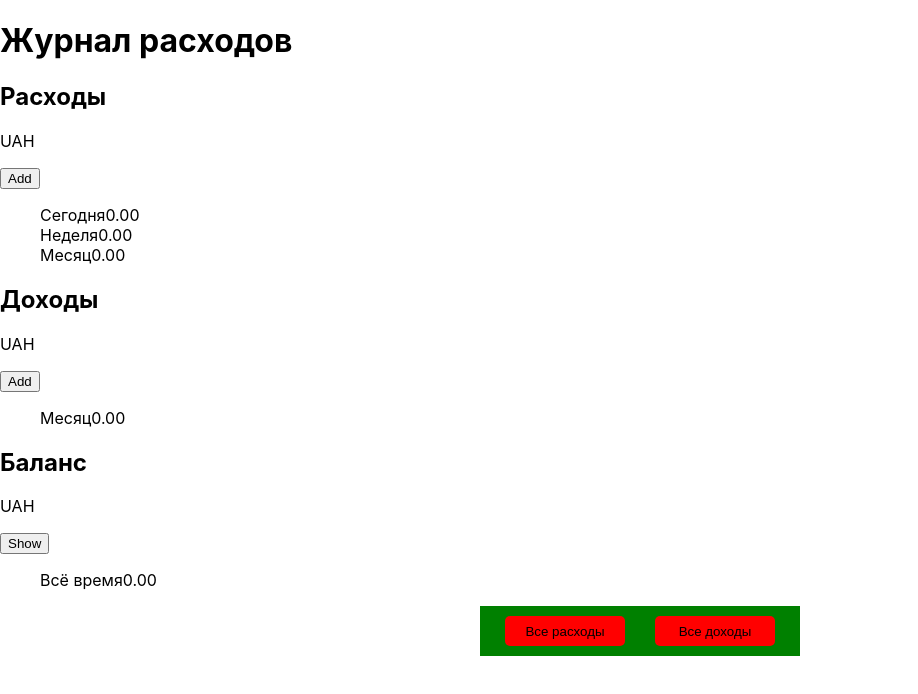
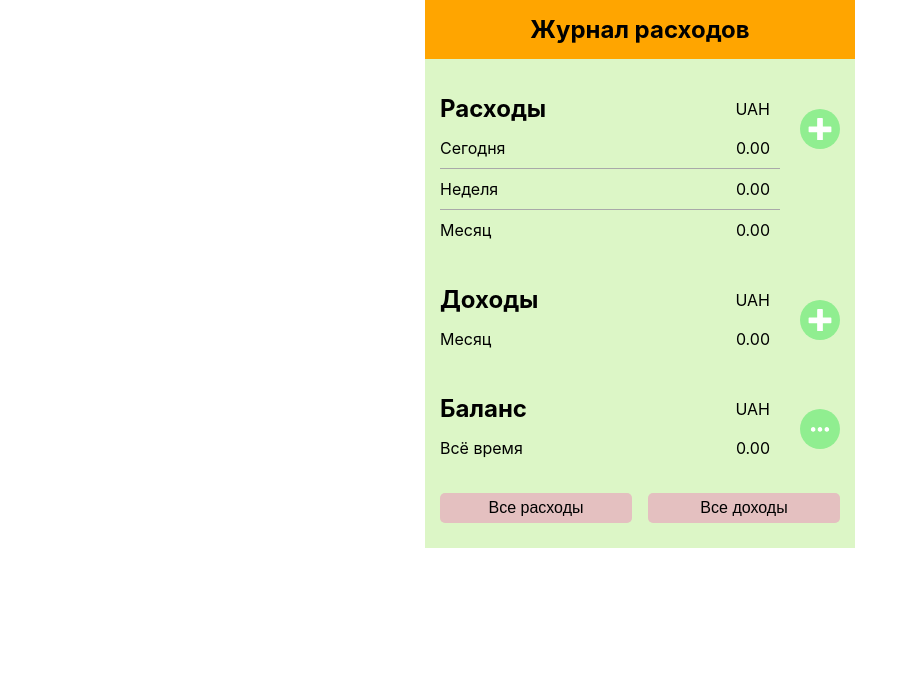
Before and after one commit to z9877969/bc11, a React (Create React App) app: page / in a window 1280 px wide. Shown: the top 694 px of the page, without its empty margins (0-918 px from the left). Built offline with nearby package versions, Linux system fonts and the light colour scheme.

Commit message:
adds styles to MainPage

```diff
--- a/src/components/App/App.jsx
+++ b/src/components/App/App.jsx
@@ -1,7 +1,6 @@
 import MainPage from "../_pages/MainPage/MainPage";
 import TransactionPage from '../_pages/TransactionPage/TransactionPage'
 import "./App.css";
-import s from '../StatisticsBtns/StatisticsBtns.module.css';
 
 const App = () => {
   return (
--- a/src/components/MainInfo/MainInfo.jsx
+++ b/src/components/MainInfo/MainInfo.jsx
@@ -1,17 +1,28 @@
-const MainInfo = ({ title, btnTitle, options }) => {
+import sprite from "../../assets/icons/sprite.svg";
+import s from "./MainInfo.module.css";
+
+const MainInfo = ({ title, btnIcon, options }) => {
   return (
-    <section>
-      <h2>{title}</h2>
-      <p>UAH</p>
-      <button type="button">{btnTitle}</button>
-      <ul>
-        {options.map(({ name, period, sum }) => (
-          <li key={name}>
-            <span>{period}</span>
-            <span>{sum}</span>
-          </li>
-        ))}
-      </ul>
+    <section className={s.section}>
+      <div className={s.mainWrapper}>
+        <div className={s.titleWrapper}>
+          <h2 className={s.title}>{title}</h2>
+          <p className={s.currency}>UAH</p>
+        </div>
+        <ul className={s.list}>
+          {options.map(({ name, period, sum }) => (
+            <li className={s.item} key={name}>
+              <span className={s.period}>{period}</span>
+              <span className={s.sum}>{sum}</span>
+            </li>
+          ))}
+        </ul>
+      </div>
+      <button className={s.btn} type="button">
+        <svg>
+          <use href={sprite + "#" + btnIcon}></use>
+        </svg>
+      </button>
     </section>
   );
 };
--- /dev/null
+++ b/src/components/MainInfo/MainInfo.module.css
@@ -0,0 +1,52 @@
+.section {
+  display: flex;
+  padding: 15px 0;
+}
+
+.mainWrapper {
+  flex-grow: 1;
+}
+
+.titleWrapper,
+.item {
+  display: flex;
+  justify-content: space-between;
+}
+
+.title,
+.currency {
+  padding: 5px 0;
+}
+
+.currency,
+.sum {
+  display: flex;
+  align-items: center;
+  padding-right: 10px;
+}
+
+.item {
+  padding: 10px 0;
+}
+
+.item:not(:last-child) {
+  border-bottom: 1px solid darkgrey;
+}
+
+.btn {
+  display: flex;
+  justify-content: center;
+  align-items: center;
+  margin-top: 20px;
+  margin-left: 20px;
+  width: 40px;
+  height: 40px;
+  border-radius: 50%;
+  border: none;
+  background-color: #90ee90;
+}
+
+.btn svg {
+  height: 60%;
+  fill: #fff;
+}
--- a/src/components/StatisticsBtns/StatisticsBtns.module.css
+++ b/src/components/StatisticsBtns/StatisticsBtns.module.css
@@ -1,26 +1,18 @@
 .container {
   display: flex;
-  justify-content: space-around;
-  width: 300px;
+  justify-content: space-between;
   margin: 0 auto;
-  padding: 10px;
-  background-color: green;
+  padding: 10px 0;
 }
 
-/* .container > button {
-  width: 40%;
+.button {
+  display: flex;
+  justify-content: center;
+  align-items: center;
+  width: 48%;
   height: 30px;
   border: none;
   border-radius: 5px;
-  padding: 5px 10px;
-  background-color: red;
-} */
-
-.button {
-  width: 40%;
-  height: 30px;
-  border: none;
-  border-radius: 5px;
-  padding: 5px 10px;
-  background-color: red;
+  background-color: rgb(228, 192, 192);
+  font-size: 16px;
 }
--- a/src/components/_pages/MainPage/MainPage.jsx
+++ b/src/components/_pages/MainPage/MainPage.jsx
@@ -1,5 +1,6 @@
 import MainInfo from "../../MainInfo/MainInfo";
 import StatisticsBtns from "../../StatisticsBtns/StatisticsBtns";
+import MainSection from "../../_shared/MainSection/MainSection";
 import {
   mainInfoCosts,
   mainInfoIncomes,
@@ -8,13 +9,16 @@ import {
 
 const MainPage = () => {
   return (
-    <>
-      <h1>Журнал расходов</h1>
-      <MainInfo btnTitle={"Add"} options={mainInfoCosts} title="Расходы" />
-      <MainInfo btnTitle={"Add"} options={mainInfoIncomes} title="Доходы" />
-      <MainInfo btnTitle={"Show"} options={mainInfoBalance} title="Баланс" />
+    <MainSection title="Журнал расходов">
+      <MainInfo btnIcon="icon-plus" options={mainInfoCosts} title="Расходы" />
+      <MainInfo btnIcon="icon-plus" options={mainInfoIncomes} title="Доходы" />
+      <MainInfo
+        btnIcon="icon-navigation-more"
+        options={mainInfoBalance}
+        title="Баланс"
+      />
       <StatisticsBtns />
-    </>
+    </MainSection>
   );
 };
 
--- /dev/null
+++ b/src/components/_shared/MainSection/MainSection.jsx
@@ -0,0 +1,12 @@
+import s from "./MainSection.module.css";
+
+const MainSection = ({ children, title }) => {
+  return (
+    <section className={s.section}>
+      {title && <h1 className={s.title}>{title}</h1>}
+      <div className={s.container}>{children}</div>
+    </section>
+  );
+};
+
+export default MainSection;
--- /dev/null
+++ b/src/components/_shared/MainSection/MainSection.module.css
@@ -0,0 +1,16 @@
+.title,
+.container {
+  width: 400px;
+  margin: 0 auto;
+  background-color: rgb(220, 246, 198);
+}
+
+.title {
+  padding: 15px;
+  background-color: orange;
+  text-align: center;
+}
+
+.container {
+    padding: 15px;
+}
--- a/src/index.css
+++ b/src/index.css
@@ -14,8 +14,25 @@ code {
 
 ul {
   list-style: none;
+  padding: 0;
+}
+
+h1,
+h2,
+h3,
+p,
+ul {
+  margin: 0;
 }
 
 .button {
   background-color: blue;
 }
+
+button:active {
+  transform: scale(0.95);
+}
+
+button:hover {
+  cursor: pointer;
+}
```
Also changed, not shown: src/assets/icons/sprite.svg (added).
